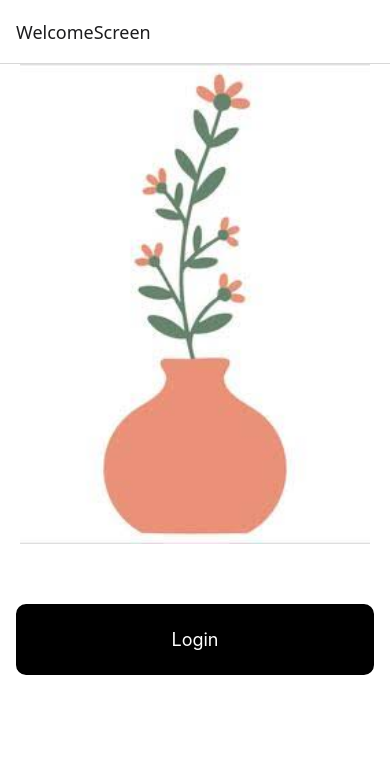
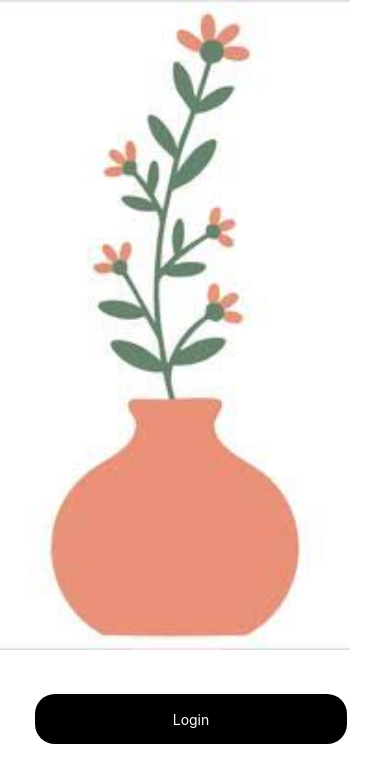
Before and after one commit to lakshay-dev18/MyReactNativeApp, a React Native app: screen / in a window 390 px wide. Shown: the top 782 px of the page. Built offline with nearby package versions, Linux system fonts and the light colour scheme.

Commit message:
NewPractice

```diff
--- a/App.tsx
+++ b/App.tsx
@@ -1,12 +1,13 @@
 // import Navigation from './src/navigation/AppNavigation';
-import Data from './src/features/auth/components/FlatList'
-import TanQuery from './src/features/auth/screens/TanstackQuery/TanstackQuery';
-import HomeScreen from './src/features/auth/screens/TanstackQuery/TqScreen';
+// import Data from './src/features/auth/components/FlatList'
+// import TanQuery from './src/features/auth/screens/TanstackQuery/TanstackQuery';
+// import HomeScreen from './src/features/auth/screens/TanstackQuery/TqScreen';
 // import Counter from './src/features/auth/screens/practice/practicehook'
 // import Refhook from './src/features/auth/screens/practice/practicehook'
-import WelcomeScreen from './src/features/auth/screens/practice/PracticeNavigation'
-import Navigation from './src/features/auth/screens/practice/Navigation'
-
+// import WelcomeScreen from './src/features/auth/screens/practice/PracticeNavigation'
+// import Navigation from './src/features/auth/screens/practice/Navigation'
+import WelcomeScr from './Practice/src/features/Screens/WelcomeScreen'
+import Navigation from './Practice/src/features/Navigation/Navigation';
 
 
     // <Navigation>
@@ -16,10 +17,5 @@ import Navigation from './src/features/auth/screens/practice/Navigation'
     // </TanQuery>
     // </Navigation>
 export default function App() {
-  return (
-      // <Counter></Counter>
-      // <Refhook></Refhook>
-      <Navigation></Navigation>
-
-  );
+  return <Navigation />;
 }
--- /dev/null
+++ b/Practice/src/Button/CommonButton.tsx
@@ -0,0 +1,29 @@
+import{ViewStyle, TextStyle, StyleSheet, Text, TouchableOpacity, View,} from 'react-native'
+
+
+type Button={
+      title: string;
+      backgroundColor?: string;
+      textColor?: string;
+      onPress?: () => void;
+      buttonStyle?: ViewStyle;
+      textStyle?: TextStyle;
+      padding?: number;
+      fontSize?: number
+
+}
+export default function CommonButton({title,backgroundColor,textColor,onPress, buttonStyle, textStyle, padding,fontSize}:Button){
+    return(
+    <TouchableOpacity style= {[styles.AppButton,{backgroundColor},{ padding }, buttonStyle]} onPress={onPress} >
+        <Text style={[ { color: textColor }, {fontSize}, textStyle, ]} >
+            {title}
+      </Text>
+    </TouchableOpacity>
+
+)}
+const styles = StyleSheet.create({
+    AppButton:{
+        width:'80%',
+        alignItems: "center",
+    }
+})
--- /dev/null
+++ b/Practice/src/features/Navigation/BottomTabNavigator.tsx
@@ -0,0 +1,28 @@
+import { createBottomTabNavigator } from '@react-navigation/bottom-tabs';
+
+import User from '../../../../Practice/src/features/Screens/UserScreen';
+import WelcomeScr from '../../../../Practice/src/features/Screens/WelcomeScreen';
+import Profile from '../../../../Practice/src/features/Screens/addUser';
+import { Ionicons } from '@expo/vector-icons';
+
+const Tab = createBottomTabNavigator();
+
+export default function BottomTab() {
+  return (
+    <Tab.Navigator screenOptions={{ headerShown: false }}>
+
+      <Tab.Screen name="Users" component={User}
+        options={{
+            tabBarIcon: ({ color, size }) => (
+            <Ionicons name="people" size={size} color={color} />
+        ),
+    }}/>
+      <Tab.Screen name="Profile" component={Profile}
+        options={{
+            tabBarIcon: ({ color, size }) => (
+            <Ionicons name="person" size={size} color={color} />
+        ),
+    }}/>
+    </Tab.Navigator>
+  );
+}
--- /dev/null
+++ b/Practice/src/features/Navigation/Navigation.tsx
@@ -0,0 +1,19 @@
+import { NavigationContainer } from "@react-navigation/native";
+import { createNativeStackNavigator } from "@react-navigation/native-stack";
+import User from '../../../../Practice/src/features/Screens/UserScreen'
+import WelcomeScr from '../../../../Practice/src/features/Screens/WelcomeScreen'
+import BottomTab from '../../../../Practice/src/features/Navigation/BottomTabNavigator'
+
+const Stack = createNativeStackNavigator();
+
+export default function Navigation(){
+    return(
+        <NavigationContainer>
+            <Stack.Navigator screenOptions={{ headerShown: false }}>
+                <Stack.Screen name="WelcomeScr" component={WelcomeScr} />
+                <Stack.Screen name="Main" component={BottomTab} />
+                {/* <Stack.Screen name="User" component={User} /> */}
+            </Stack.Navigator>
+        </NavigationContainer>
+    )
+}
--- /dev/null
+++ b/Practice/src/features/Screens/UserScreen.tsx
@@ -0,0 +1,105 @@
+import{View,StyleSheet, TextInput, Text, FlatList, } from 'react-native'
+import {SafeAreaView} from 'react-native-safe-area-context'
+import {useState} from 'react'
+import CommonButton from '../../Button/CommonButton';
+
+type Post={
+    id: number;
+    name: string;
+    email: string;
+};
+type Props = {
+  navigation: {
+    navigate: (screen: string) => void;
+  };
+};
+export default function User({ navigation }: Props){
+    const[search,setSearch] = useState("")
+    const[users,setUsers] = useState<Post[]>([])
+    const data = async() =>{
+        const response = await fetch('https://jsonplaceholder.typicode.com/users')
+        const  receive = await response.json();
+        setUsers(receive)
+    }
+    data()
+
+
+        return(
+            <View style = {styles.container}>
+            <SafeAreaView>
+                <Text style={styles.textField}> ☰        User App          🔍 </Text>
+            </SafeAreaView>
+                <Text style={styles.textField1}>Search users</Text>
+                <TextInput placeholder='🔍 Search by name...' style={styles.inputField}/>
+                <Text style={styles.textField1}>Users</Text>
+
+                <FlatList
+                  data={state}
+                  keyExtractor={(item)=>item.id.toString()}
+                  renderItem={({item})=>(
+                    <View style= {styles.container2}>
+                        <Text style= {styles.textField2}>Name - {item.name}</Text>
+                        <Text style= {styles.textField2}>Email - {item.email}</Text>
+                    </View>
+                  )} />
+                <View style={styles.container3}>
+                    <CommonButton onPress={()=>navigation.navigate('Profile')} title ='+ Add User' textStyle={styles.userButtonText} buttonStyle={styles.userButton}/>
+                </View>
+             </View>
+        )
+
+
+}
+
+const styles = StyleSheet.create({
+    container:{
+        flex:1,
+
+    },
+    container2:{
+        borderWidth:2,
+        width:'90%',
+        left:20,
+        padding:10,
+        marginTop:20,
+    },
+    container3:{
+        alignItems:'center'
+    },
+    inputField:{
+        borderColor:'black',
+        borderWidth:1,
+        width: '90%',
+        left: 20,
+        marginBottom: 20
+    },
+    textField:{
+        borderColor:'black',
+        borderWidth:1,
+        width: '90%',
+        left: 20,
+        height:40,
+        textAlign: 'center',
+        padding:10,
+        marginBottom: 50
+    },
+    textField1:{
+        left:15,
+        fontWeight: 'bold',
+        fontSize: 20
+    },
+    textField2:{
+        fontSize:15,
+        fontWeight:'bold'
+    },
+    userButtonText:{
+        color:'white'
+    },
+    userButton:{
+        width:'80%',
+        backgroundColor:'black',
+        height:50,
+        borderRadius:20,
+        justifyContent:'center'
+    }
+})
--- /dev/null
+++ b/Practice/src/features/Screens/WelcomeScreen.tsx
@@ -0,0 +1,45 @@
+import{StyleSheet,Image,View} from 'react-native';
+import CommonButton from '../../Button/CommonButton'
+import { SafeAreaView } from 'react-native-safe-area-context';
+type Props = {
+  navigation: {
+    navigate: (screen: string) => void;
+  };
+};
+
+function WelcomeScr({ navigation }: Props){
+
+    return(
+        <View style={styles.container}>
+          <SafeAreaView>
+            <View style={styles.logoContainer}>
+                <Image source={require('../../../../assets/logo.png')} style={styles.logo}/>
+            </View>
+           </SafeAreaView>
+            <CommonButton title="Login"  onPress={()=>navigation.navigate('Main')} buttonStyle={styles.loginButton} textStyle={styles.loginButtonText} />
+        </View>
+    )
+}
+const styles = StyleSheet.create({
+    container:{
+        flex:1,
+        backgroundColor:'#FFFFFF'
+    },
+    logoContainer:{},
+    logo:{
+        width: 350,
+        height: 650
+    },
+    loginButton:{
+        top:44,
+        height: 50,
+        backgroundColor: 'black',
+        borderRadius: 20,
+        justifyContent: 'center',
+        left:35
+    },
+    loginButtonText:{
+        color:'white'
+    }
+})
+export default WelcomeScr
--- /dev/null
+++ b/Practice/src/features/Screens/addUser.tsx
@@ -0,0 +1,84 @@
+import { View, StyleSheet, Text, TextInput } from 'react-native';
+import { SafeAreaView } from 'react-native-safe-area-context';
+import CommonButton from '../../../../Practice/src/Button/CommonButton';
+
+export default function Profile() {
+  return (
+    <View style={styles.container}>
+
+      <View style={styles.container2}>
+        <SafeAreaView>
+          <Text style={styles.title}>Add User</Text>
+        </SafeAreaView>
+      </View>
+
+      <Text style={styles.text}>Name</Text>
+      <TextInput
+        placeholder="Enter Name"
+        style={styles.inputField}
+      />
+
+      <Text style={styles.text}>Email</Text>
+      <TextInput
+        placeholder="Enter your Email"
+        style={styles.inputField}
+      />
+
+      <CommonButton
+        title="+ Add User"
+        textStyle={styles.userButtonText}
+        buttonStyle={styles.userButton}
+      />
+
+    </View>
+  );
+}
+
+const styles = StyleSheet.create({
+  container: {
+    flex: 1,
+    alignItems: 'center',
+  },
+
+  container2: {
+    width: '100%',
+    alignItems: 'center',
+    marginBottom: 20,
+  },
+
+  title: {
+    fontSize: 24,
+    fontWeight: 'bold',
+  },
+
+  inputField: {
+    borderWidth: 1,
+    borderColor: 'black',
+    width: '80%',
+    height: 45,
+    paddingHorizontal: 10,
+    marginBottom: 15,
+  },
+
+  text: {
+    alignSelf: 'flex-start',
+    fontSize: 15,
+    marginLeft: '10%',
+    marginBottom: 5,
+  },
+
+  userButtonText: {
+    color: 'white',
+    fontSize: 16,
+    fontWeight: 'bold',
+  },
+
+  userButton: {
+    backgroundColor: 'black',
+    width: '60%',
+    height: 50,
+    marginTop: 20,
+    justifyContent: 'center',
+    alignItems: 'center',
+  },
+});
--- a/package.json
+++ b/package.json
@@ -4,6 +4,7 @@
   "main": "index.ts",
   "dependencies": {
     "@expo/vector-icons": "^15.1.1",
+    "@react-navigation/bottom-tabs": "^7.18.17",
     "@react-navigation/native": "^7.3.16",
     "@react-navigation/native-stack": "^7.18.7",
     "@tanstack/react-query": "^5.101.4",
```
Also changed, not shown: 1 other file (tests, documents, lock files or other folders).
